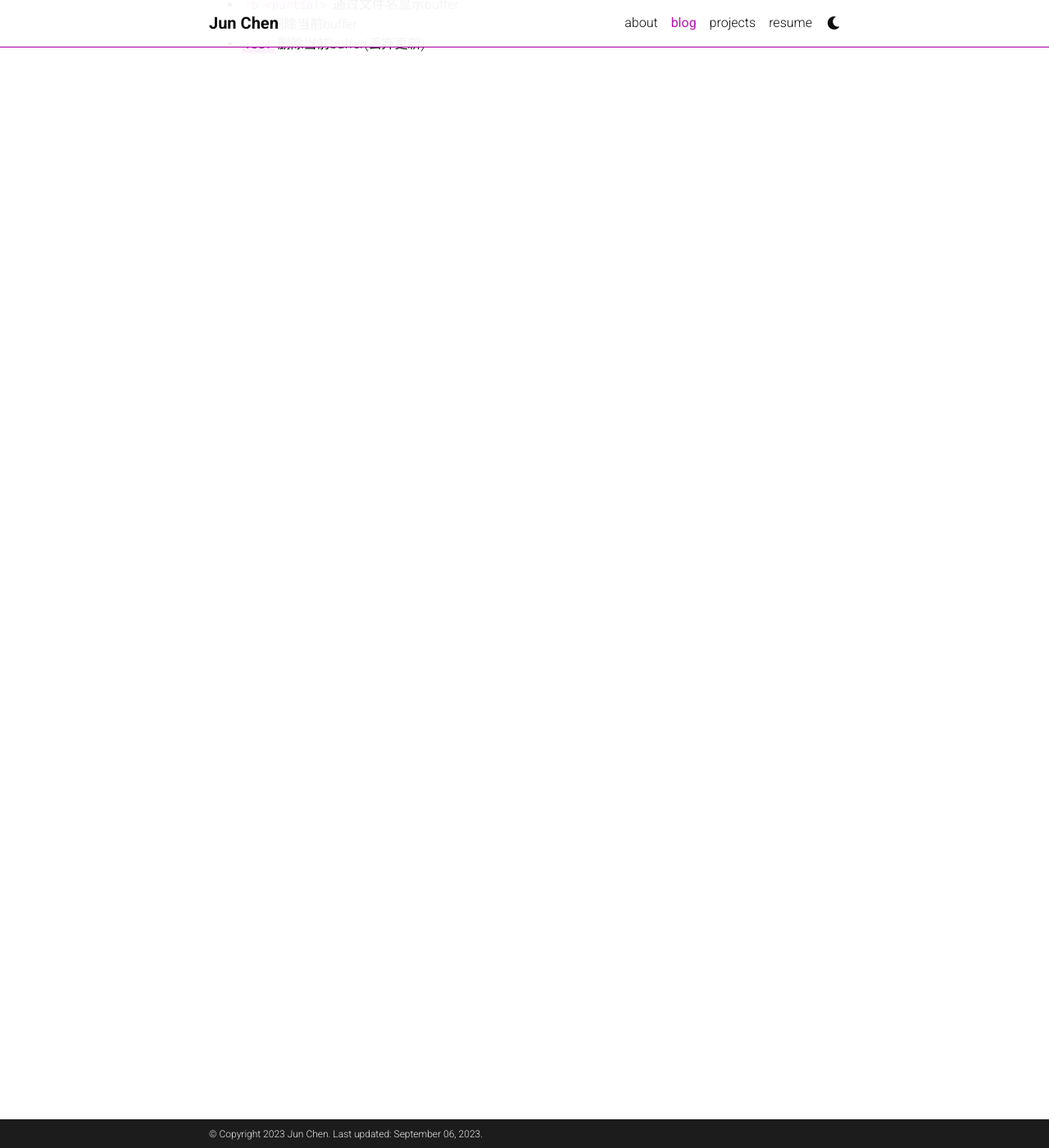
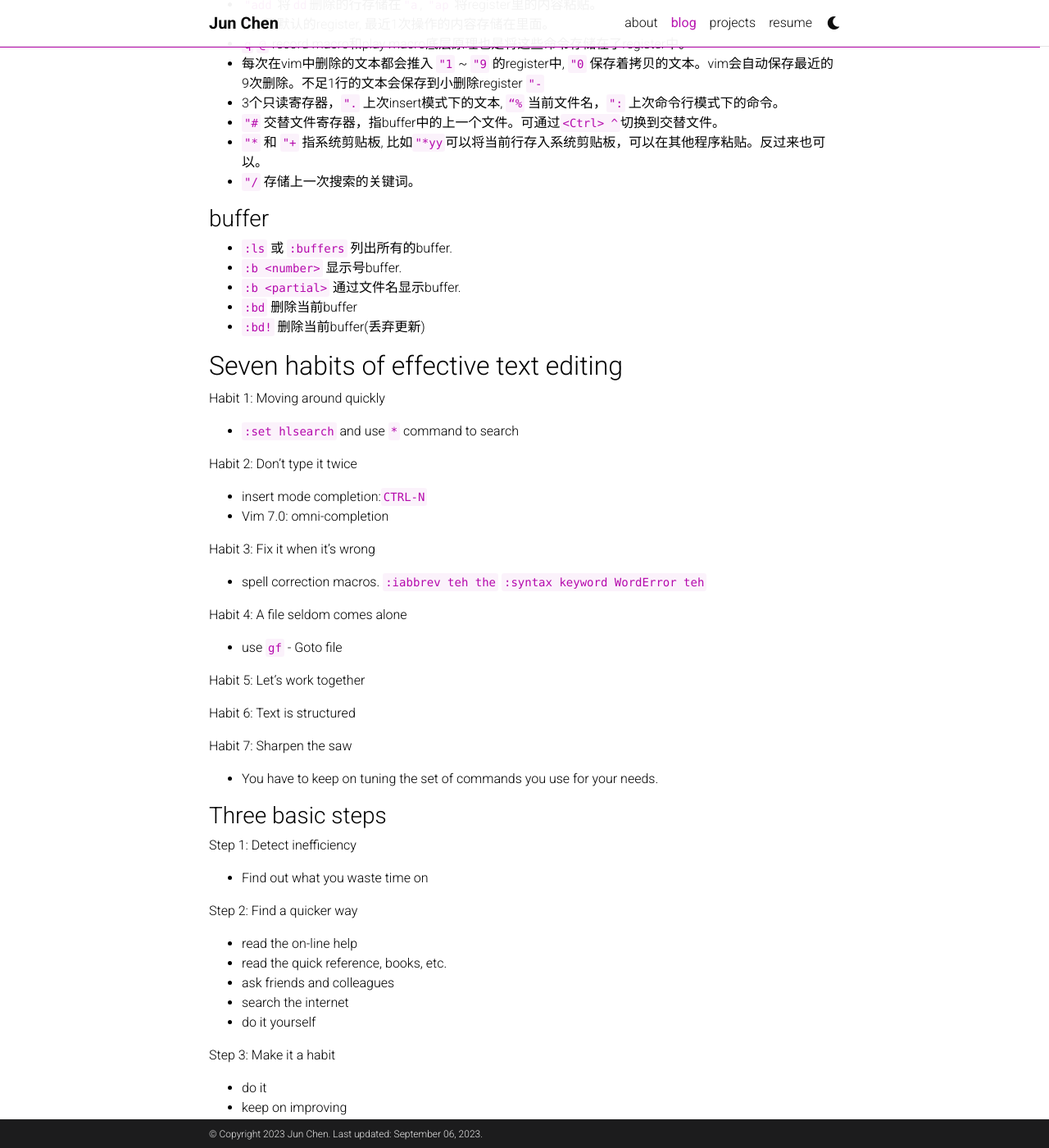
Before and after one commit to chenjun305/chenjun305.github.io, a Jekyll site: the page built from _posts/2023-01-07-vim.md, in a window 1280 px wide and 1400 px high, scrolled down 5855 px. Shown: the whole window at 82% size. Built offline with Jekyll 4.4.1, drawn with Linux system fonts in a browser that asks for light colours; full-size pictures stand in for the smaller copies a plugin makes; comment, search, counter and statistics services are not loaded; a style sheet for code colours, icons or effects is not loaded; some of the changed text lies outside the part shown.

Commit message:
update post - vim

```diff
--- a/_posts/2023-01-07-vim.md
+++ b/_posts/2023-01-07-vim.md
@@ -54,13 +54,16 @@
 * Command-line模式
   * 在Normal模式下，输入`:`或`/`或`?`进入命令行模式, `/`或`?`为查找字符串功能。
   * 以下为常用的一些命令
-    * `:w` 保存更改, `:q` 退出, `:wq` 保存并退出, `q!` 不保存退出。
+    * `:w` 保存更改, `:q` 退出, `:wq` 保存并退出, `q!` 不保存退出, `:w FILENAME` 将对文件的改动保存到文件中.
+    * 要向当前文件中插入另外的文件的内容，请输入 `:r FILENAME`, `:r !ls` 可以读取 ls 命令的输出，并把它放置在光标下面。
+    * `v motion :w FILENAME` 可将当前编辑文件中可视模式下选中的内容保存到文件FILENAME 中。
     * `:e <file>` 打开文件， `:new <file>` 新建文件。
     * `:set nu`, `set rnu`, `:set ignorecase`
-    * `!<shell command>` 执行shell命令
-    * `:help` 查看帮助, 一些例子：`:h word`, `:h WORD`, `:h sentence`, `:h paragraph`
-    * `:%s/<pattern>/<replace>/gc` 对文件进行搜索替换, `:nohl` 取消高亮。
-    * `:vsp` 纵向拆分窗口，`sp` 横向拆分窗口
+    * `:!` 然后紧接着输入一个外部命令可以执行该外部命令
+    * 获取帮助信息：按`F1` 或 输入`:help` 查看帮助, 一些例子：`:h word`, `:h WORD`, `:h sentence`, `:h paragraph`, 阅读
+  Vim 的用户手册，使用的命令是： `:help user-manual`
+    * 使用 CTRL-D 和 <TAB> 可以进行命令行补全
+    * `:vsp` 纵向拆分窗口，`:sp` 横向拆分窗口, 输入 CTRL-W 可以使您在窗口之间跳转。
 
 ## vim的功能
 vim将键盘上的所有字符，包括大小写字母，数字和标点符号每个都设计成具有功能的命令，正式由于这些命令，使得vim非常高效和强大。
@@ -119,6 +122,13 @@
 `:h jump-motions` 可以查看哪些命令会加入jump list, 查看当前jump list: `:jump`
 * `Ctrl-o`	跳转到jump list的上个位置
 * `Ctrl-i`	跳转到jump list的下个位置
+
+### 替换类命令
+* `:s/thee/the` 只改变光标所在行的第一个匹配。
+* `:s/thee/the/g` 则是替换全行的匹配串
+* `:#,#s/old/new/g` 要替换两行之间出现的每个匹配串, 其中 #,# 代表的是替换操作的若干行中首尾两行的行号。
+* `:%s/old/new/g` 则是替换整个文件中的每个匹配串。
+* `:%s/old/new/gc` 会找到整个文件中的每个匹配串，并且对每个匹配串提示是否进行替换。
 
 ### command
 这些字符在Normal模式下可以单独执行。
@@ -203,3 +213,42 @@
 * `:b <partial>` 通过文件名显示buffer.
 * `:bd` 删除当前buffer
 * `:bd!` 删除当前buffer(丢弃更新)
+
+## Seven habits of effective text editing
+
+Habit 1: Moving around quickly
+* `:set hlsearch` and use `*` command to search
+
+Habit 2: Don't type it twice
+* insert mode completion:`CTRL-N`
+* Vim 7.0: omni-completion
+
+Habit 3: Fix it when it's wrong
+* spell correction macros.
+`:iabbrev teh the`
+`:syntax keyword WordError teh`
+
+Habit 4: A file seldom comes alone
+* use `gf` - Goto file
+
+Habit 5: Let's work together
+
+Habit 6: Text is structured
+
+Habit 7: Sharpen the saw
+* You have to keep on tuning the set of commands you use for your needs.
+
+### Three basic steps
+Step 1: Detect inefficiency
+- Find out what you waste time on
+
+Step 2: Find a quicker way
+- read the on-line help
+- read the quick reference, books, etc.
+- ask friends and colleagues
+- search the internet
+- do it yourself
+
+Step 3: Make it a habit
+- do it
+- keep on improving
```
Also changed, not shown: _posts/2023-01-08-neovim.md (renamed from _posts/2023-01-09-neovim.md, +1 -1 lines).
